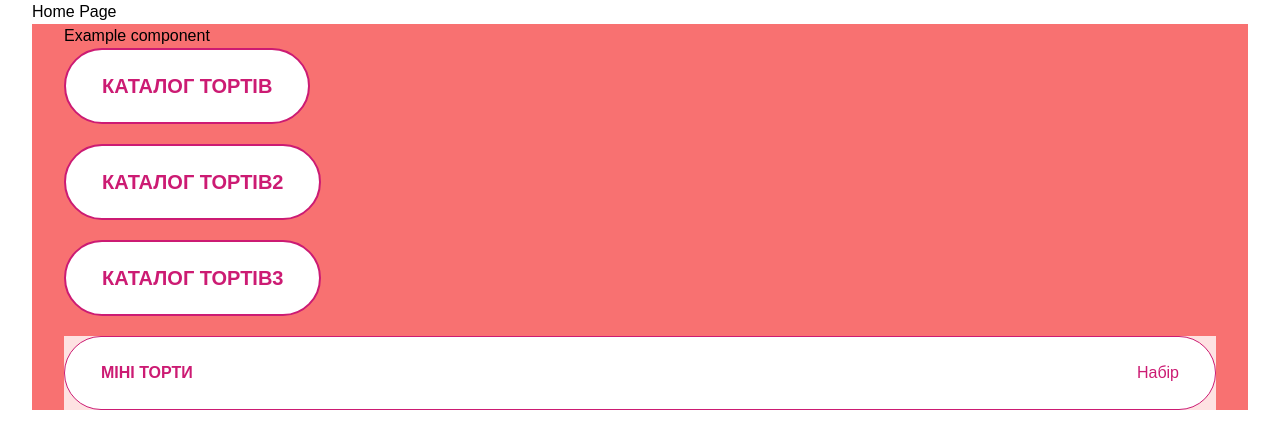
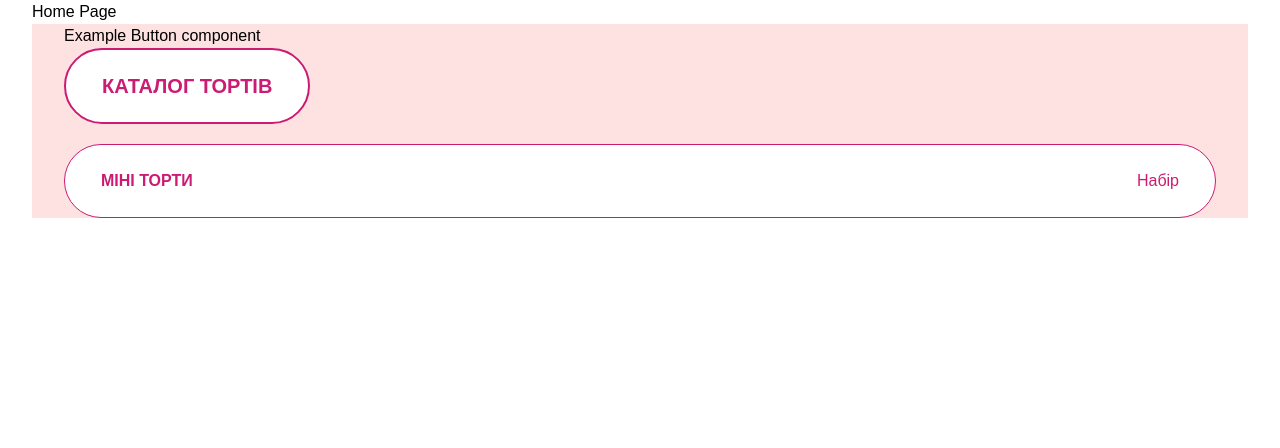
Before and after one commit to SoftRyzen-internship/de-tort, a Next.js app: page / in a window 1280 px wide. Shown: the top 448 px of the page. Built offline with nearby package versions, Linux system fonts and the light colour scheme; a web font is replaced by a local one.

Commit message:
add readme

```diff
--- a/src/components/Example.tsx
+++ b/src/components/Example.tsx
@@ -1,21 +1,13 @@
 import React from "react";
-import LinkButton from "./ui/LinkButton";
+
+import { LinkButton } from "./ui/LinkButton";
 
 export const Example: React.FC = () => {
   return (
-    <div className="container bg-red-400">
-      <h2>Example component</h2>
-      <LinkButton label="Каталог тортів" href="/page" styles="mb-5" />
-      <LinkButton
-        label="Каталог тортів2"
-        href="/page"
-        styles="mb-5 hover:translate-x-[3px] hover:-translate-y-[3px]"
-      />
-      <LinkButton
-        label="Каталог тортів3"
-        href="/page"
-        styles="mb-5 hover:translate-x-[7px] hover:-translate-y-[7px]"
-      />
+    <div className="container bg-red-100">
+      <h2>Example Button component</h2>
+      <LinkButton label="Каталог тортів" href="/page" className="mb-5" />
+
       <div className=" bg-red-100">
         <LinkButton label="міні торти" secondaryLabel="Набір" href="/" />
       </div>
--- a/src/components/ui/LinkButton/LinkButton.tsx
+++ b/src/components/ui/LinkButton/LinkButton.tsx
@@ -6,17 +6,17 @@ import { cn } from "@/utils/helpers";
 import { LinkButtonProps } from "./types";
 
 const buttonBaseStyles =
-  "hover:shadow-2xl focus:shadow-2xl md:hover:shadow-3xl md:focus:shadow-3xl transition rounded-full px-9 text-center flex-center font-bold border-color-accent-primary uppercase md:text-xl md:leading-10 text-color-accent-primary bg-color-bg-white ";
+  "hover:shadow-2xl focus:shadow-2xl md:hover:shadow-3xl md:focus:shadow-3xl transition rounded-full px-9 text-center flex-center font-bold border-color-accent-primary uppercase md:text-xl md:leading-10 text-color-accent-primary bg-color-bg-white hover:translate-x-[2px] hover:-translate-y-[2px] md:hover:translate-x-[3px] md:hover:-translate-y-[3px] focus:translate-x-[2px] focus:-translate-y-[2px] md:focus:translate-x-[3px] md:focus:-translate-y-[3px]";
 const singleLabelButtonStyles =
   "py-4 border-2 md:w-fit text-base leading-loose";
 const doubleLabelButtonStyles =
   "border gap-1 py-[14px] md:py-[25px] flex-col md:flex-row md:justify-between text-sm md:text-[16px] leading-normal";
 
-const LinkButton: React.FC<LinkButtonProps> = ({
+export const LinkButton: React.FC<LinkButtonProps> = ({
   label,
   secondaryLabel,
   href,
-  styles,
+  className,
   ...rest
 }) => {
   const isDoubleLabel = Boolean(secondaryLabel);
@@ -28,7 +28,7 @@ const LinkButton: React.FC<LinkButtonProps> = ({
       className={cn(
         buttonBaseStyles,
         isDoubleLabel ? doubleLabelButtonStyles : singleLabelButtonStyles,
-        styles,
+        className,
       )}
     >
       <span>{label}</span>
@@ -38,5 +38,3 @@ const LinkButton: React.FC<LinkButtonProps> = ({
     </Link>
   );
 };
-
-export default LinkButton;
--- a/src/components/ui/LinkButton/index.ts
+++ b/src/components/ui/LinkButton/index.ts
@@ -1 +1 @@
-export { default } from "./LinkButton";
+export * from "./LinkButton";
--- a/src/components/ui/LinkButton/types.ts
+++ b/src/components/ui/LinkButton/types.ts
@@ -1,8 +1,8 @@
+import { LinkProps } from "next/link";
 import { ClassValue } from "clsx";
-import { LinkProps } from "next/link";
 
 export type LinkButtonProps = LinkProps & {
   label: string;
   secondaryLabel?: string;
-  styles?: ClassValue;
+  className?: ClassValue;
 };
```
Also changed, not shown: 1 other file (tests, documents, lock files or other folders).
